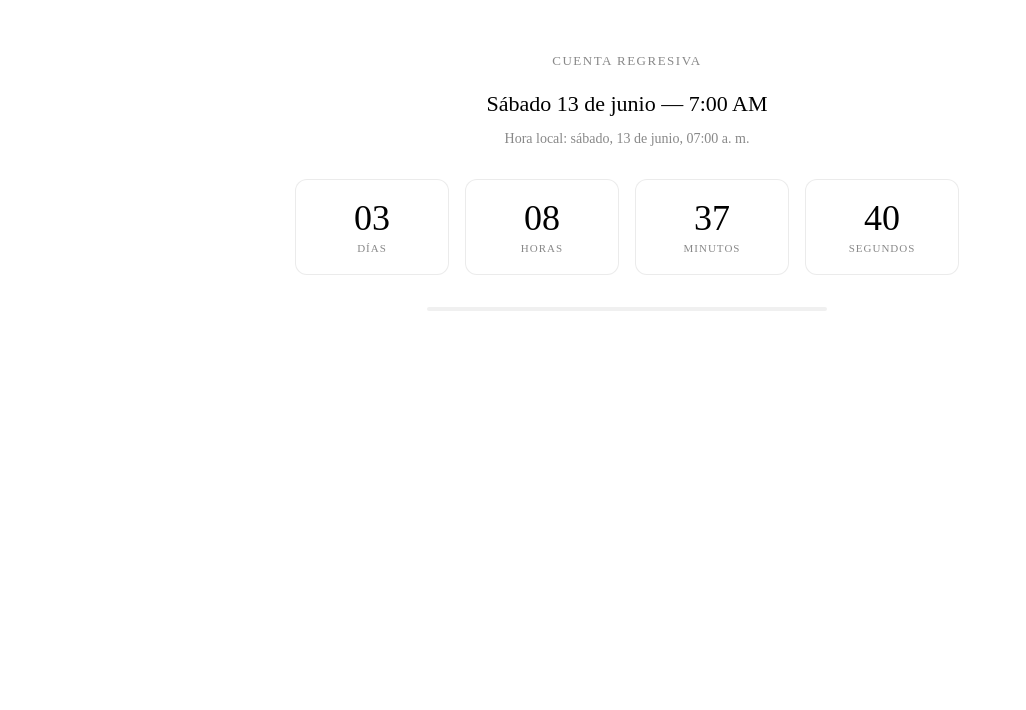
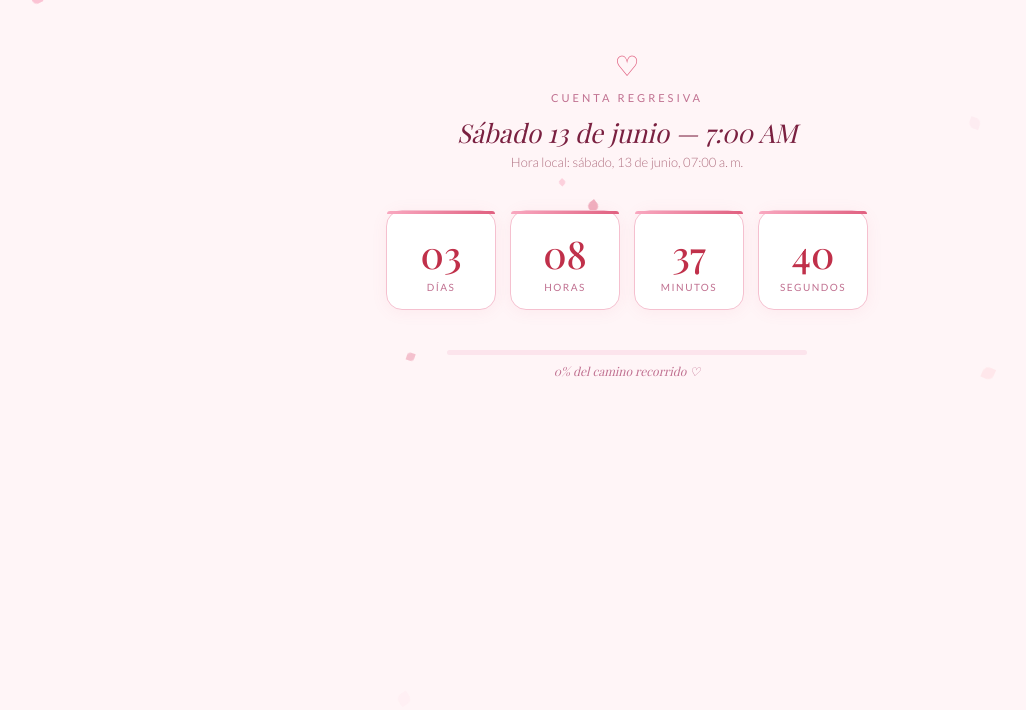
Before and after one commit to chrisBalher/COntadorRegresivo, a plain HTML site: page index.html in a window 1280 px wide. Shown: the whole page, without its empty margins (13-1039 px from the left). Drawn offline with nearby package versions, Linux system fonts and the light colour scheme; a web font is replaced by a local one.

Commit message:
termiado

```diff
--- a/contadorRegresivo.css
+++ b/contadorRegresivo.css
@@ -1,11 +1,145 @@
-.countdown-wrap { padding: 2rem 0; text-align: center; }
-.countdown-label { font-size: 13px; color: #888; letter-spacing: 1.5px; text-transform: uppercase; margin-bottom: 0.5rem; }
-.countdown-title { font-size: 22px; font-weight: 500; margin-bottom: 0.25rem; }
-.countdown-subtitle { font-size: 14px; color: #888; margin-bottom: 2rem; }
-.countdown-grid { display: flex; justify-content: center; gap: 16px; flex-wrap: wrap; margin-bottom: 2rem; }
-.countdown-unit { background: #fff; border: 1px solid rgba(0,0,0,0.08); border-radius: 12px; padding: 1.25rem 1rem; min-width: 80px; max-width: 120px; flex: 1; }
-.countdown-number { font-size: 36px; font-weight: 500; line-height: 1; font-variant-numeric: tabular-nums; }
-.countdown-unit-label { font-size: 11px; color: #888; letter-spacing: 1px; text-transform: uppercase; margin-top: 6px; }
-.progress-bar-wrap { max-width: 400px; margin: 0 auto; }
-.progress-bar-bg { background: #f0f0f0; border-radius: 99px; height: 4px; overflow: hidden; }
-.progress-bar-fill { height: 4px; border-radius: 99px; background: #534AB7; transition: width 1s linear; }
+@import url('https://fonts.googleapis.com/css2?family=Playfair+Display:ital,wght@0,400;0,500;1,400&family=Lato:wght@300;400&display=swap');
+
+* { box-sizing: border-box; margin: 0; padding: 0; }
+
+body {
+  background: #fff5f7;
+  min-height: 100vh;
+}
+
+.petals {
+  position: absolute;
+  inset: 0;
+  overflow: hidden;
+  pointer-events: none;
+  z-index: 0;
+}
+
+.petal {
+  position: absolute;
+  top: -12%;
+  border-radius: 50% 0 50% 0;
+  opacity: 0.65;
+  transform: rotate(0deg);
+  animation: petalFall linear infinite;
+  filter: blur(0.2px);
+}
+
+@keyframes petalFall {
+  0% { transform: translate3d(0, -10vh, 0) rotate(0deg); opacity: 0; }
+  10% { opacity: 0.7; }
+  100% { transform: translate3d(0, 110vh, 0) rotate(360deg); opacity: 0; }
+}
+
+.countdown-wrap {
+  padding: 3rem 1rem;
+  text-align: center;
+  font-family: 'Lato', sans-serif;
+  position: relative;
+  overflow: hidden;
+  min-height: 100vh;
+  z-index: 1;
+}
+
+.heart-icon {
+  font-size: 28px;
+  color: #e06080;
+  display: block;
+  margin-bottom: 0.5rem;
+}
+
+.countdown-label {
+  font-size: 11px;
+  color: #c07090;
+  letter-spacing: 3px;
+  text-transform: uppercase;
+  margin-bottom: 0.75rem;
+}
+
+.countdown-title {
+  font-family: 'Playfair Display', serif;
+  font-size: 26px;
+  font-weight: 400;
+  font-style: italic;
+  color: #7a2040;
+  margin-bottom: 0.25rem;
+  line-height: 1.3;
+}
+
+.countdown-subtitle {
+  font-size: 13px;
+  color: #b07080;
+  font-weight: 300;
+  margin-bottom: 2.5rem;
+}
+
+.countdown-grid {
+  display: flex;
+  justify-content: center;
+  gap: 14px;
+  flex-wrap: wrap;
+  margin-bottom: 2.5rem;
+}
+
+.countdown-unit {
+  background: #fff;
+  border: 1px solid #f5c0cf;
+  border-radius: 16px;
+  padding: 1.5rem 1rem 1rem;
+  min-width: 80px;
+  max-width: 110px;
+  flex: 1;
+  box-shadow: 0 2px 16px rgba(224, 96, 128, 0.08);
+  position: relative;
+}
+
+.countdown-unit::before {
+  content: '';
+  position: absolute;
+  top: 0; left: 0; right: 0;
+  height: 3px;
+  background: linear-gradient(90deg, #f9a8c0, #e06080);
+  border-radius: 16px 16px 0 0;
+}
+
+.countdown-number {
+  font-family: 'Playfair Display', serif;
+  font-size: 38px;
+  font-weight: 500;
+  line-height: 1;
+  color: #c0304a;
+  font-variant-numeric: tabular-nums;
+}
+
+.countdown-unit-label {
+  font-size: 10px;
+  color: #c07090;
+  letter-spacing: 1.5px;
+  text-transform: uppercase;
+  margin-top: 8px;
+}
+
+.progress-bar-wrap { max-width: 360px; margin: 0 auto; }
+
+.progress-bar-bg {
+  background: #fce4ec;
+  border-radius: 99px;
+  height: 5px;
+  overflow: hidden;
+}
+
+.progress-bar-fill {
+  height: 5px;
+  border-radius: 99px;
+  background: linear-gradient(90deg, #f9a8c0, #e06080);
+  transition: width 1s linear;
+  width: 0%;
+}
+
+.progress-note {
+  font-size: 12px;
+  color: #c07090;
+  margin-top: 8px;
+  font-style: italic;
+  font-family: 'Playfair Display', serif;
+}
--- a/contadorRegresivo.js
+++ b/contadorRegresivo.js
@@ -1,44 +1,76 @@
 document.addEventListener('DOMContentLoaded', function () {
+    const petalsContainer = document.getElementById('petals');
+
+    if (petalsContainer) {
+        for (let i = 0; i < 18; i++) {
+            const petal = document.createElement('div');
+            petal.className = 'petal';
+            petal.style.left = Math.random() * 100 + '%';
+            petal.style.animationDuration = (4 + Math.random() * 6) + 's';
+            petal.style.animationDelay = (Math.random() * 8) + 's';
+            const size = (6 + Math.random() * 8) + 'px';
+            petal.style.width = size;
+            petal.style.height = size;
+            petal.style.background = ['#f9a8c0', '#fce4ec', '#e06080', '#ffcdd2'][Math.floor(Math.random() * 4)];
+            petalsContainer.appendChild(petal);
+        }
+    }
+
     const target = new Date('2026-06-13T07:00:00');
     const pad = n => String(n).padStart(2, '0');
-  const progressFill = document.getElementById('progress-fill');
+    const totalMs = Math.max(1, target.getTime() - Date.now());
 
     const tzEl = document.getElementById('local-tz');
     if (tzEl) {
         tzEl.textContent = 'Hora local: ' + target.toLocaleString('es-PE', {
-      weekday: 'long', day: 'numeric', month: 'long',
-      hour: '2-digit', minute: '2-digit'
+            weekday: 'long',
+            day: 'numeric',
+            month: 'long',
+            hour: '2-digit',
+            minute: '2-digit'
         });
     }
 
-  const totalMs = Math.max(1, target - new Date());
-
-  function tick() {
-    const diff = target - new Date();
+    function updateCountdown() {
+        const diff = target.getTime() - Date.now();
 
         if (diff <= 0) {
             const grid = document.getElementById('countdown-grid');
             if (grid) {
-        grid.innerHTML = '<p style="font-size:18px; margin:0;">¡Ya comenzó!</p>';
+                grid.innerHTML = '<p style="font-family:\'Playfair Display\',serif;font-size:20px;font-style:italic;color:#c0304a">¡El momento ha llegado! ♡</p>';
             }
-      if (progressFill) {
-        progressFill.style.width = '100%';
-      }
+
+            const fill = document.getElementById('progress-fill');
+            if (fill) fill.style.width = '100%';
+
+            const note = document.getElementById('progress-note');
+            if (note) note.textContent = '100% del camino recorrido ♡';
             return;
         }
 
-    document.getElementById('days').textContent = pad(Math.floor(diff / 86400000));
-    document.getElementById('hours').textContent = pad(Math.floor((diff % 86400000) / 3600000));
-    document.getElementById('minutes').textContent = pad(Math.floor((diff % 3600000) / 60000));
-    document.getElementById('seconds').textContent = pad(Math.floor((diff % 60000) / 1000));
+        const days = Math.floor(diff / 86400000);
+        const hours = Math.floor((diff % 86400000) / 3600000);
+        const minutes = Math.floor((diff % 3600000) / 60000);
+        const seconds = Math.floor((diff % 60000) / 1000);
 
-    if (progressFill) {
+        const daysEl = document.getElementById('days');
+        const hoursEl = document.getElementById('hours');
+        const minutesEl = document.getElementById('minutes');
+        const secondsEl = document.getElementById('seconds');
+
+        if (daysEl) daysEl.textContent = pad(days);
+        if (hoursEl) hoursEl.textContent = pad(hours);
+        if (minutesEl) minutesEl.textContent = pad(minutes);
+        if (secondsEl) secondsEl.textContent = pad(seconds);
+
         const pct = Math.min(100, Math.max(0, Math.round(((totalMs - diff) / totalMs) * 100)));
-      progressFill.style.width = pct + '%';
+        const fill = document.getElementById('progress-fill');
+        if (fill) fill.style.width = pct + '%';
+
+        const note = document.getElementById('progress-note');
+        if (note) note.textContent = pct + '% del camino recorrido ♡';
     }
 
-    setTimeout(tick, 1000);
-  }
-
-  tick();
+    updateCountdown();
+    setInterval(updateCountdown, 1000);
 });
--- a/index.html
+++ b/index.html
@@ -1,35 +1,52 @@
 <!DOCTYPE html>
-<html lang="en">
+<html lang="es">
 <head>
     <meta charset="UTF-8">
     <meta name="viewport" content="width=device-width, initial-scale=1.0">
-    <title>Melody &#128064;</title>
+    <title>Melody 👀</title>
+    <link rel="preconnect" href="https://fonts.googleapis.com">
+    <link rel="preconnect" href="https://fonts.gstatic.com" crossorigin>
+    <link href="https://fonts.googleapis.com/css2?family=Playfair+Display:ital,wght@0,400;0,500;1,400&family=Lato:wght@300;400&display=swap" rel="stylesheet">
     <link rel="stylesheet" href="contadorRegresivo.css">
 </head>
 <body>
     <div class="countdown-wrap">
+
+        <div class="petals" id="petals"></div>
+
+        <span class="heart-icon">♡</span>
         <p class="countdown-label">Cuenta regresiva</p>
         <p class="countdown-title">Sábado 13 de junio — 7:00 AM</p>
         <p class="countdown-subtitle" id="local-tz"></p>
 
         <div class="countdown-grid" id="countdown-grid">
-            <div class="countdown-unit"><div class="countdown-number" id="days">--</div><div class="countdown-unit-label">Días</div></div>
-            <div class="countdown-unit"><div class="countdown-number" id="hours">--</div><div class="countdown-unit-label">Horas</div></div>
-            <div class="countdown-unit"><div class="countdown-number" id="minutes">--</div><div class="countdown-unit-label">Minutos</div></div>
-            <div class="countdown-unit"><div class="countdown-number" id="seconds">--</div><div class="countdown-unit-label">Segundos</div></div>
+            <div class="countdown-unit">
+                <div class="countdown-number" id="days">--</div>
+                <div class="countdown-unit-label">Días</div>
+            </div>
+            <div class="countdown-unit">
+                <div class="countdown-number" id="hours">--</div>
+                <div class="countdown-unit-label">Horas</div>
+            </div>
+            <div class="countdown-unit">
+                <div class="countdown-number" id="minutes">--</div>
+                <div class="countdown-unit-label">Minutos</div>
+            </div>
+            <div class="countdown-unit">
+                <div class="countdown-number" id="seconds">--</div>
+                <div class="countdown-unit-label">Segundos</div>
+            </div>
         </div>
 
         <div class="progress-bar-wrap">
             <div class="progress-bar-bg">
                 <div class="progress-bar-fill" id="progress-fill"></div>
             </div>
+            <p class="progress-note" id="progress-note"></p>
         </div>
+
     </div>
 
     <script src="contadorRegresivo.js"></script>
 </body>
 </html>
-
-</body>
-<script src="contadorRegresivo.js"></script>
-</html>
```
Lines whose indentation alone changed are shown as unchanged.
